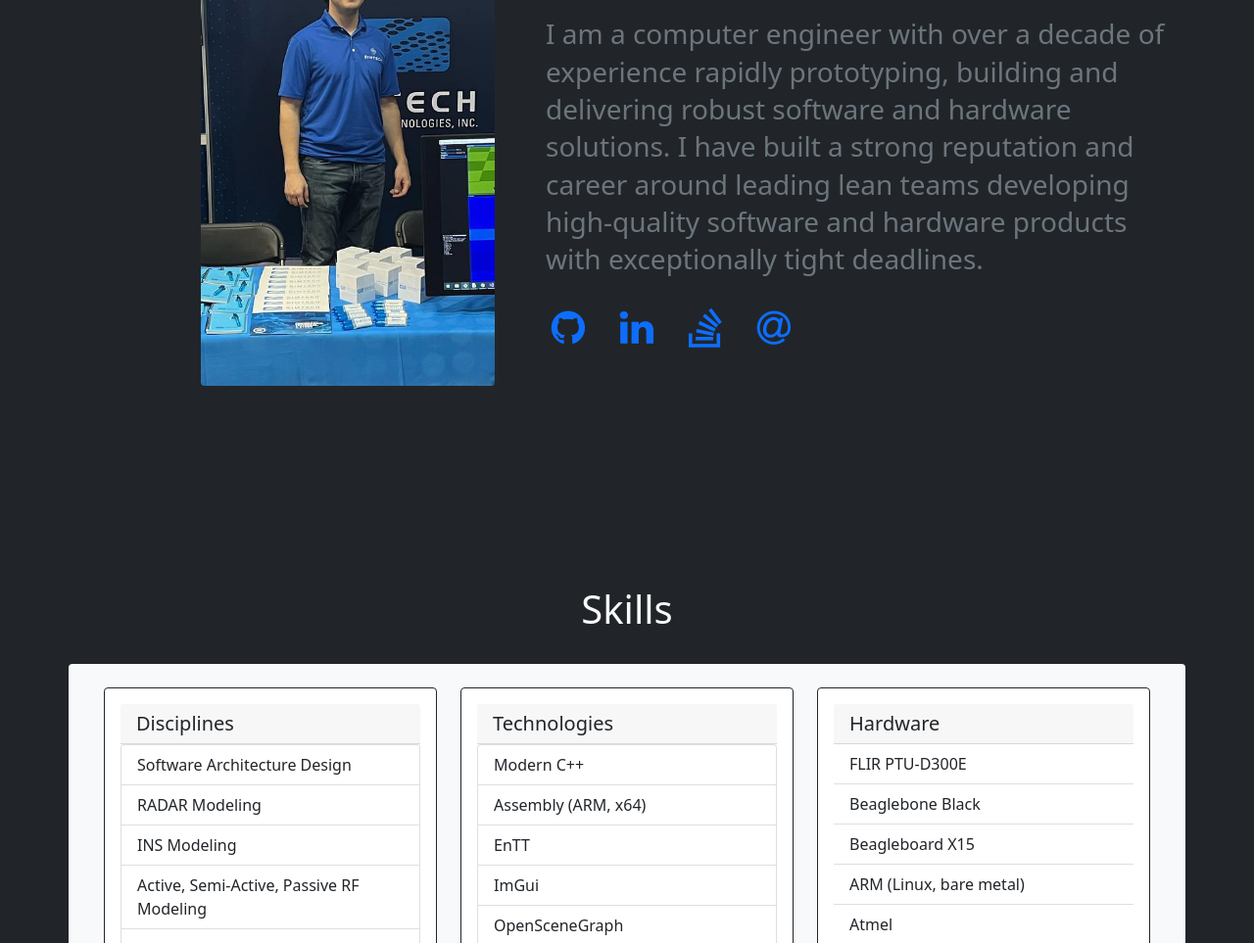
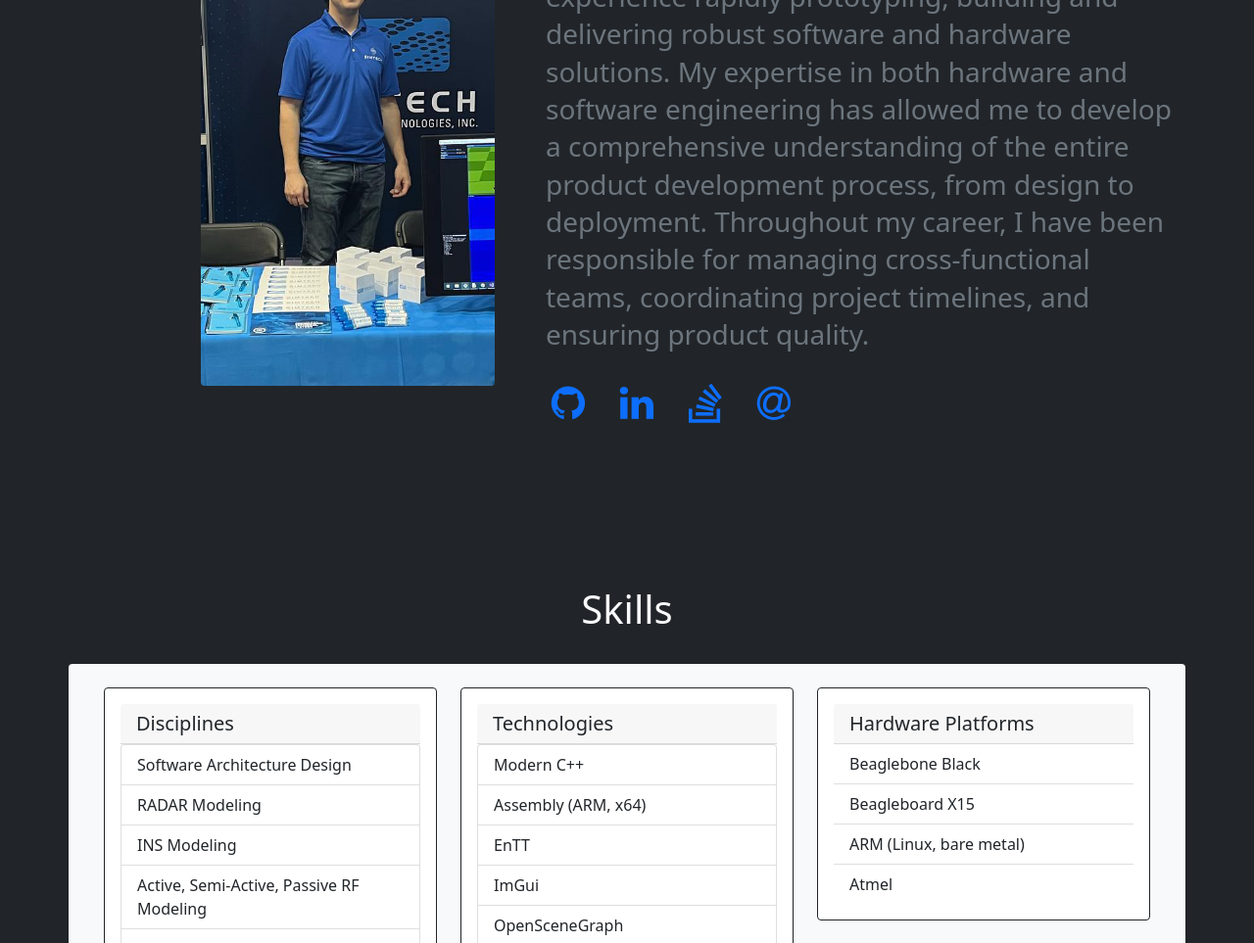
Before and after one commit to gMitchell09/gMitchell09.github.io, a plain HTML site: page index.htm in a window 1280 px wide. Shown: the part 312-1275 px from the top of the page at 98% size. Drawn offline with Linux system fonts and the light colour scheme.

Commit message:
Updated resume sections.  Summary improved

```diff
--- a/index.htm
+++ b/index.htm
@@ -97,7 +97,7 @@
           <hr />
         </div>
         <div class="row pb-4">
-          <h2><small class="text-muted">I am a computer engineer with over a decade of experience rapidly prototyping, building and delivering robust software and hardware solutions.  I have built a strong reputation and career around leading lean teams developing high-quality software and hardware products with exceptionally tight deadlines.</small></h2>
+          <h2><small class="text-muted">I am a computer engineer with over a decade of experience rapidly prototyping, building and delivering robust software and hardware solutions.  My expertise in both hardware and software engineering has allowed me to develop a comprehensive understanding of the entire product development process, from design to deployment.  Throughout my career, I have been responsible for managing cross-functional teams, coordinating project timelines, and ensuring product quality.</small></h2>
         </div>
         <div class="row">
           <a title="Github" href="https://www.github.com/gMitchell09" class="fa fa-github" data-bs-toggle="tooltip" data-bs-placement="bottom"></a>
@@ -170,10 +170,9 @@
         <div class="card border-dark">
           <div class="card-body">
             <h5 class="card-header">
-              Hardware
+              Hardware Platforms
             </h5>
             <ul class="list-group list-group-flush">
-              <li class="list-group-item">FLIR PTU-D300E</li>
               <li class="list-group-item">Beaglebone Black</li>
               <li class="list-group-item">Beagleboard X15</li>
               <li class="list-group-item">ARM (Linux, bare metal)</li>
```
